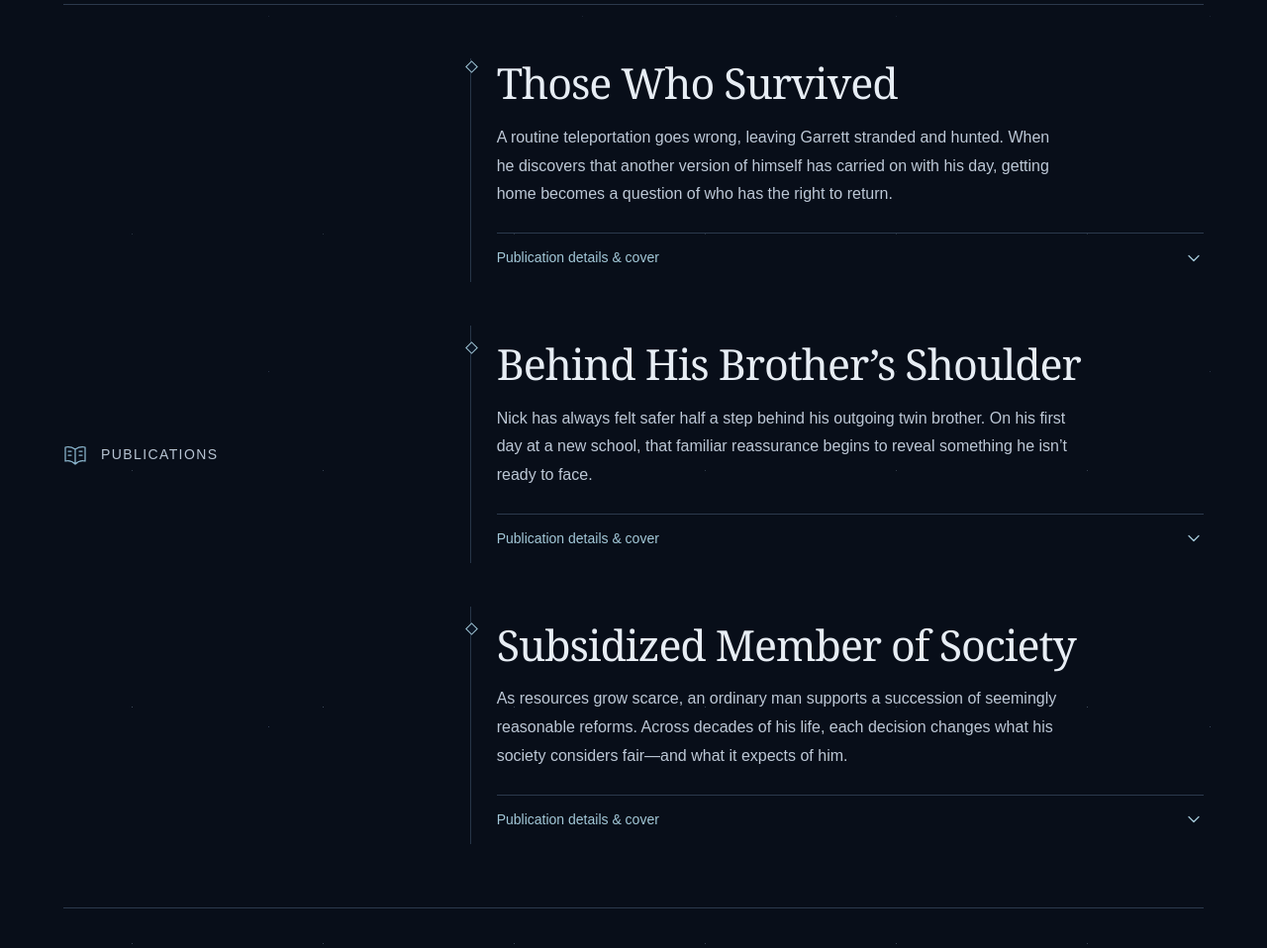
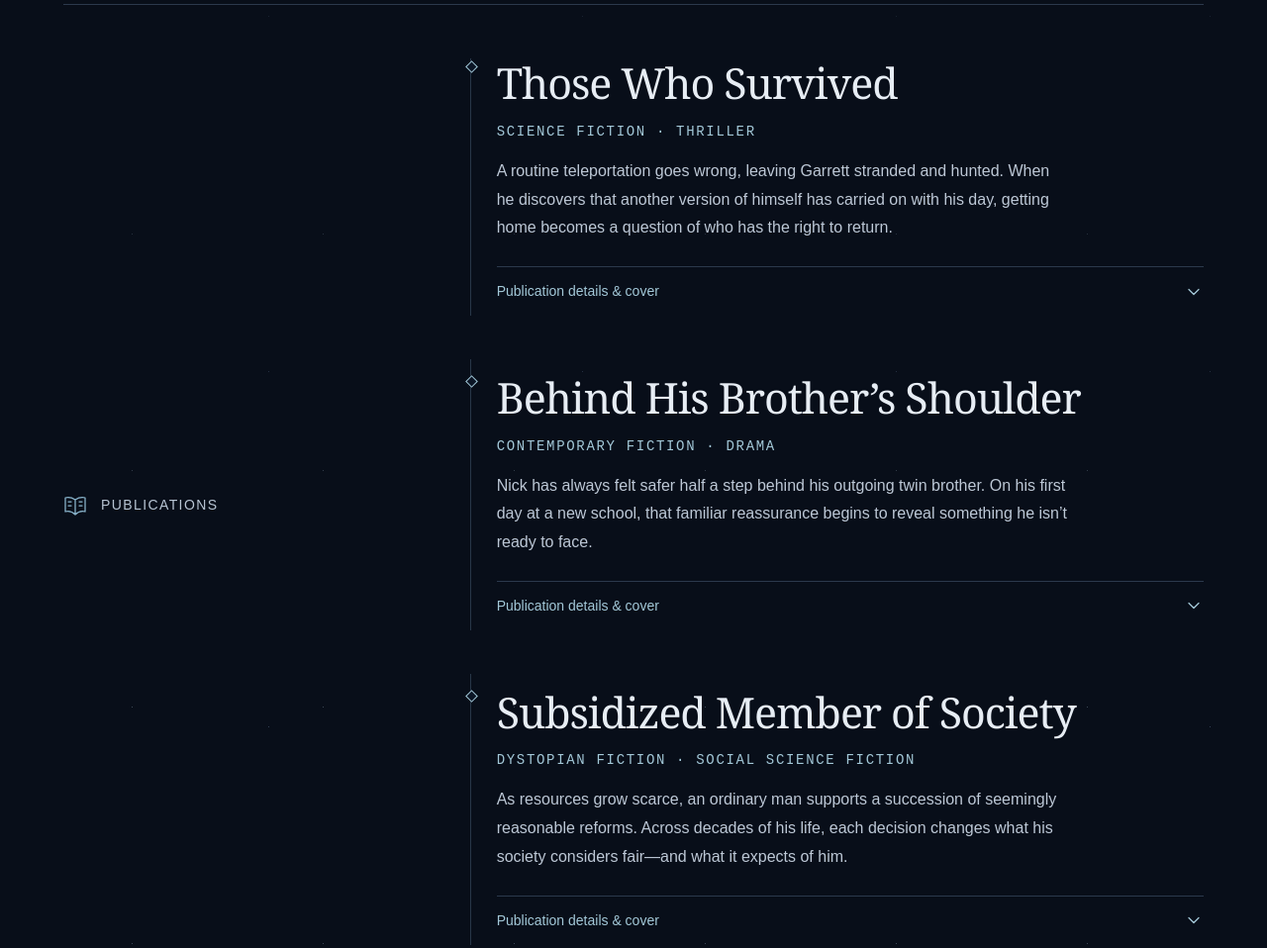
Before and after one commit to maxboganets/writing, a plain HTML site: page index.html in a window 1280 px wide. Shown: the part 1642-2600 px from the top of the page at 99% size. Drawn offline with Linux system fonts and the light colour scheme.

Commit message:
Add genres to published stories

```diff
--- a/index.html
+++ b/index.html
@@ -90,6 +90,7 @@
       <div class="section-content">
         <article class="publication" aria-labelledby="story-title">
           <h3 id="story-title">Those Who Survived</h3>
+          <p class="eyebrow">Science Fiction · Thriller</p>
           <p class="story-summary">A routine teleportation goes wrong, leaving Garrett stranded and hunted. When he discovers that another version of himself has carried on with his day, getting home becomes a question of who has the right to return.</p>
           <details class="publication-disclosure">
             <summary><span>Publication details &amp; cover</span><svg class="disclosure-chevron" viewBox="0 0 24 24" aria-hidden="true"><path d="m6 9 6 6 6-6"/></svg></summary>
@@ -117,6 +118,7 @@
         </article>
         <article class="publication" aria-labelledby="brother-title">
           <h3 id="brother-title">Behind His Brother’s Shoulder</h3>
+          <p class="eyebrow">Contemporary Fiction · Drama</p>
           <p class="story-summary">Nick has always felt safer half a step behind his outgoing twin brother. On his first day at a new school, that familiar reassurance begins to reveal something he isn’t ready to face.</p>
           <details class="publication-disclosure">
             <summary><span>Publication details &amp; cover</span><svg class="disclosure-chevron" viewBox="0 0 24 24" aria-hidden="true"><path d="m6 9 6 6 6-6"/></svg></summary>
@@ -133,6 +135,7 @@
         </article>
         <article class="publication" aria-labelledby="subsidized-title">
           <h3 id="subsidized-title">Subsidized Member of Society</h3>
+          <p class="eyebrow">Dystopian Fiction · Social Science Fiction</p>
           <p class="story-summary">As resources grow scarce, an ordinary man supports a succession of seemingly reasonable reforms. Across decades of his life, each decision changes what his society considers fair—and what it expects of him.</p>
           <details class="publication-disclosure">
             <summary><span>Publication details &amp; cover</span><svg class="disclosure-chevron" viewBox="0 0 24 24" aria-hidden="true"><path d="m6 9 6 6 6-6"/></svg></summary>
```
